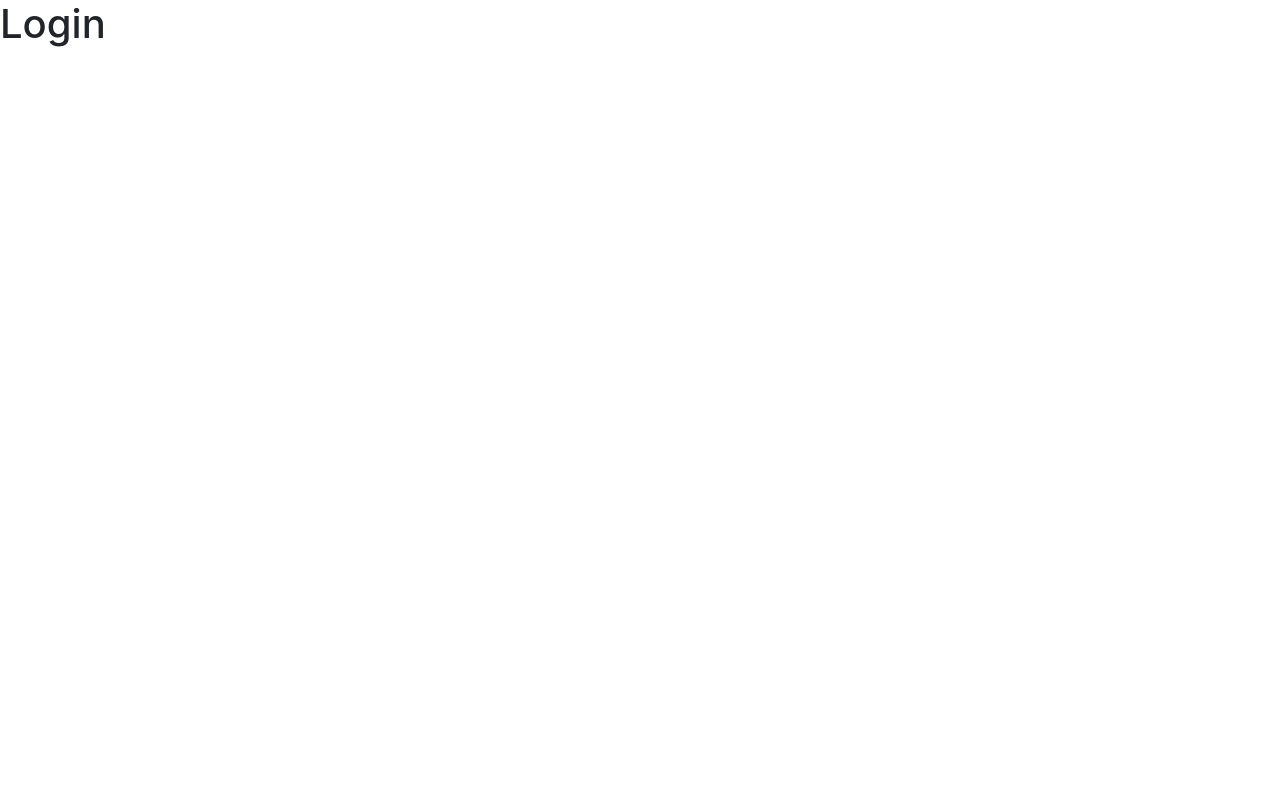
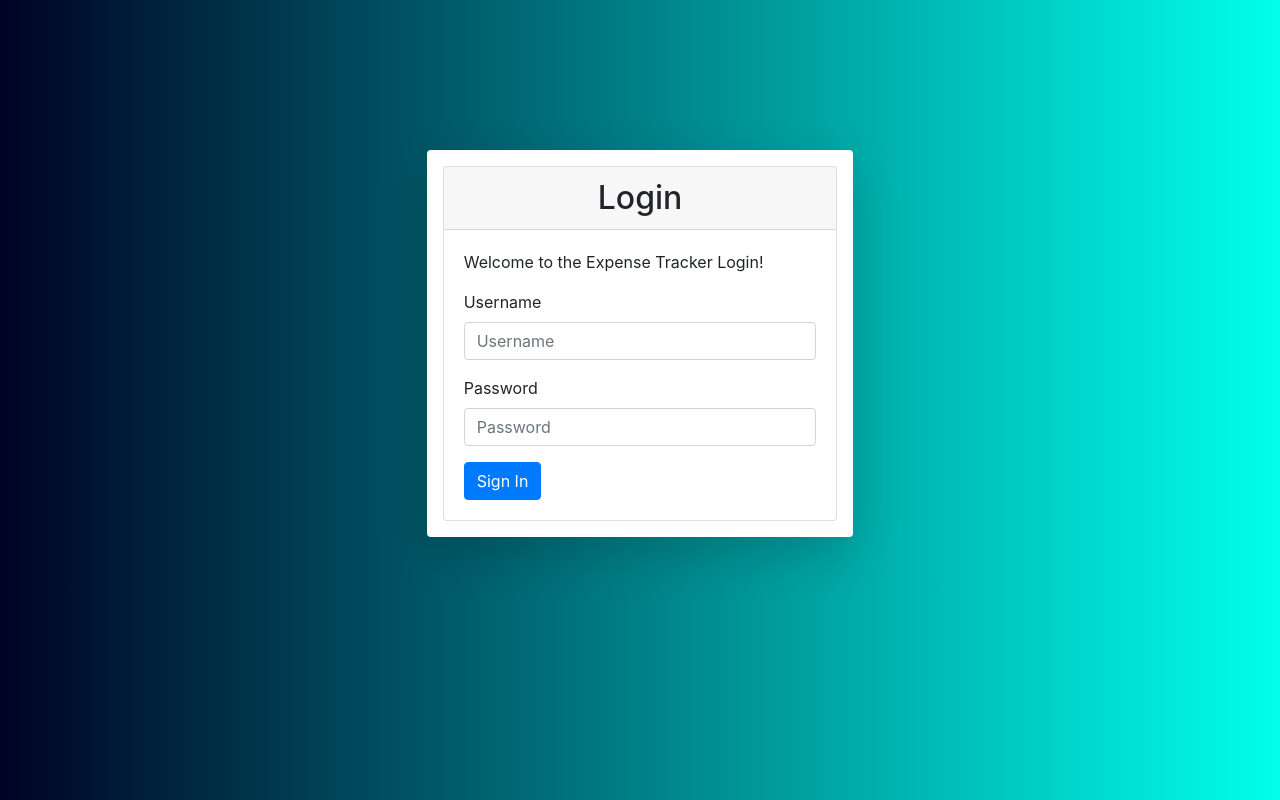
Before and after one commit to r2rendon/clientside-expense-tracker, a React (Create React App) app: page / in a window 1280 px wide. Built offline with nearby package versions, Linux system fonts and the light colour scheme.

Commit message:
Initial Login Component

```diff
--- a/src/App.js
+++ b/src/App.js
@@ -1,6 +1,7 @@
 import React, { useEffect, useContext } from "react";
 import { GlobalProvider, GlobalContext } from "./Context/GlobalState";
 import Dashboard from "./Components/Dashboard";
+import "../node_modules/bootstrap/dist/css/bootstrap.min.css";
 
 import { Login } from "./Components/Login/Login";
 import { PrivateRoute } from "./PrivateRoute";
--- /dev/null
+++ b/src/Components/Login/Login.css
@@ -0,0 +1,8 @@
+body {
+  background: rgb(0, 2, 36);
+  background: linear-gradient(
+    90deg,
+    rgba(0, 2, 36, 1) 0%,
+    rgba(0, 255, 235, 1) 100%
+  );
+}
--- a/src/Components/Login/Login.js
+++ b/src/Components/Login/Login.js
@@ -1,5 +1,42 @@
-import React from "react";
+import React, { useState } from "react";
+import "./Login.css";
 
 export const Login = () => {
-  return <h1>Login</h1>;
+  const [username, setUsername] = useState("");
+  const [password, setPassword] = useState("");
+
+  return (
+    <div
+      className="container col-md-4 shadow-lg p-3 mb-5 bg-white rounded"
+      style={{ marginTop: 150 }}
+    >
+      <div class="card">
+        <h2 class="card-header text-center">Login</h2>
+        <div class="card-body">
+          <form>
+            <p>Welcome to the Expense Tracker Login!</p>
+            <div className="form-group">
+              <label for="username">Username</label>
+              <input
+                type="text"
+                class="form-control"
+                id="username"
+                placeholder="Username"
+              />
+            </div>
+            <div className="form-group">
+              <label for="password">Password</label>
+              <input
+                type="password"
+                class="form-control"
+                id="pass"
+                placeholder="Password"
+              />
+            </div>
+            <button class="btn btn-primary">Sign In</button>
+          </form>
+        </div>
+      </div>
+    </div>
+  );
 };
```
